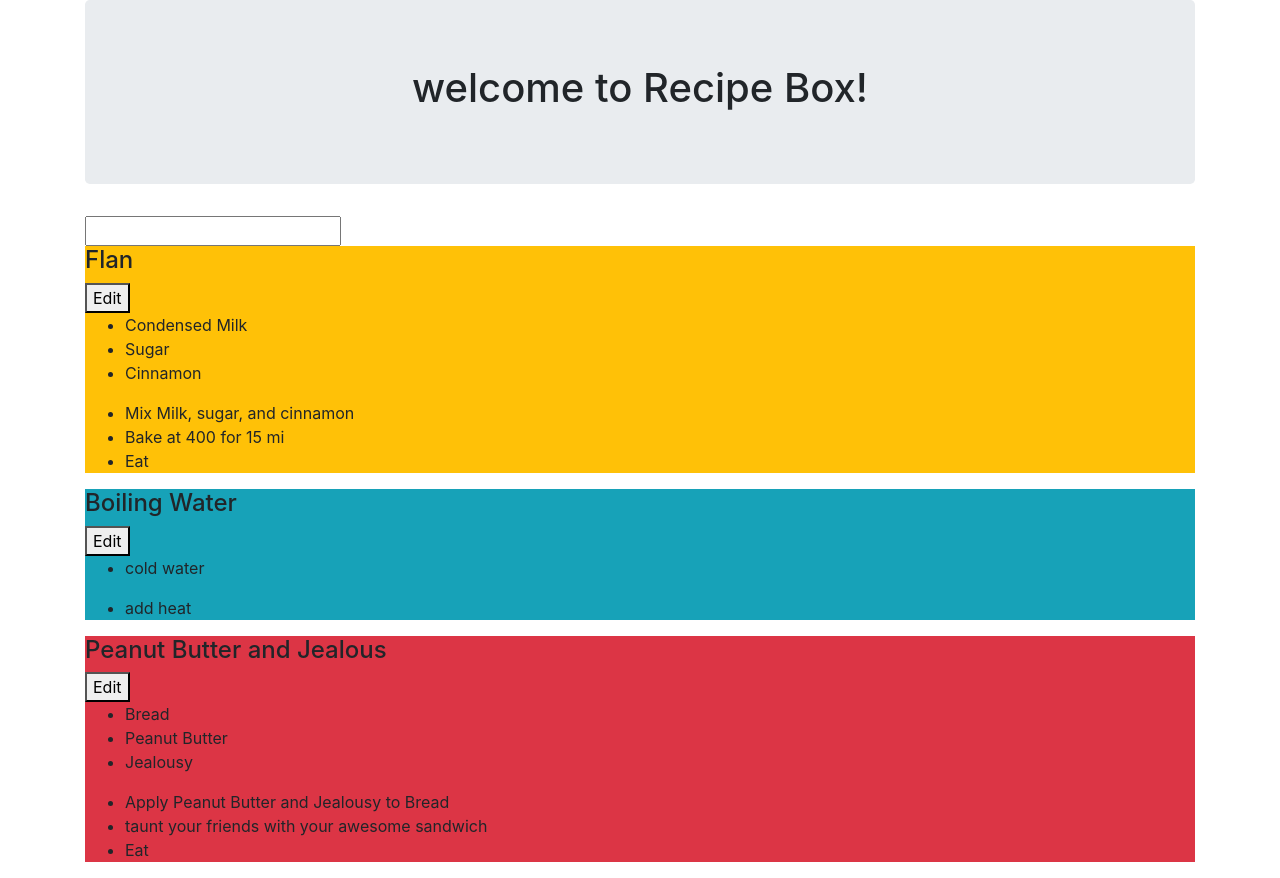
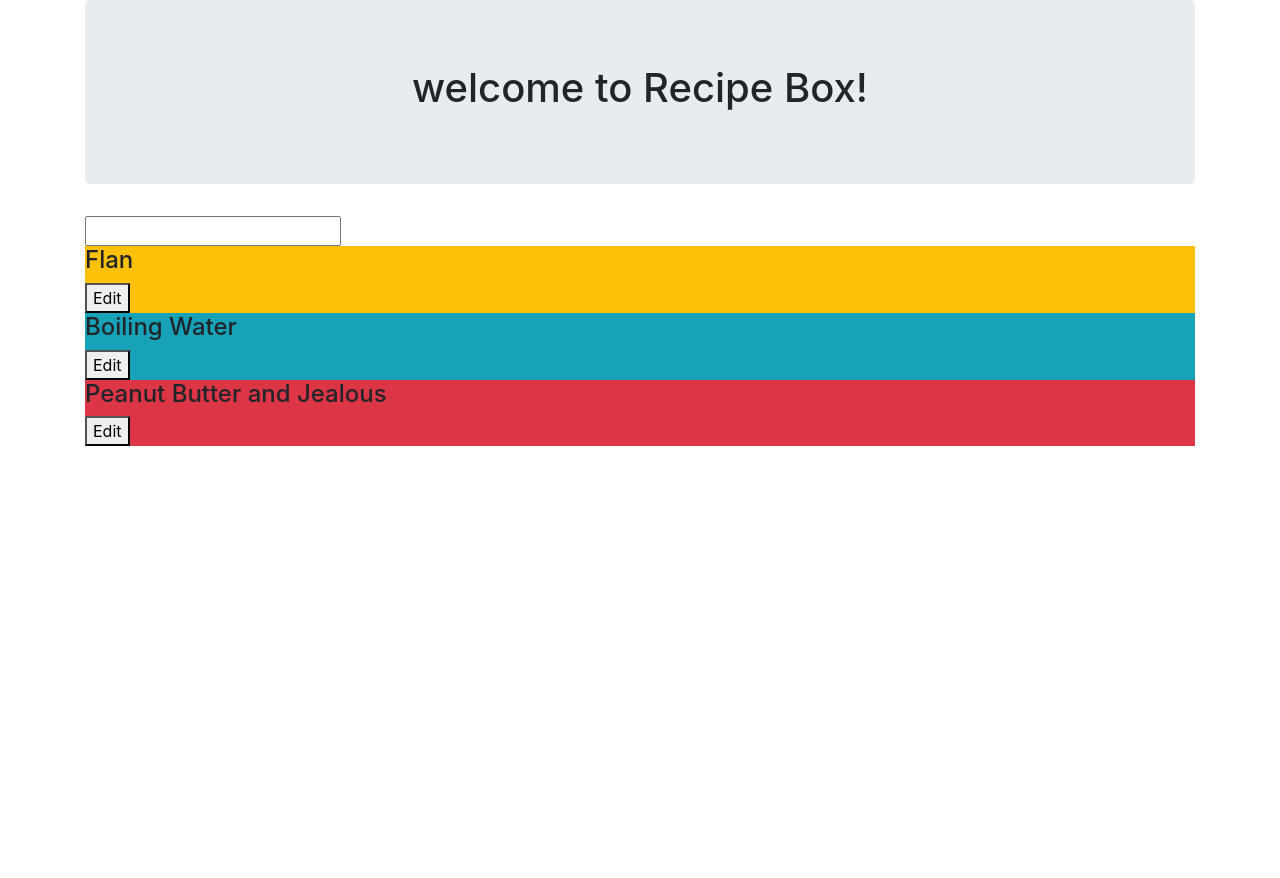
Before and after one commit to devinmounts/recipe-binding, an Angular app: page / in a window 1280 px wide. After the commit the page ends 800 px from the top, so only its background shows below. Built offline with nearby package versions, Linux system fonts and the light colour scheme.

Commit message:
show and hide recipe details.

```diff
--- a/src/app/app.component.html
+++ b/src/app/app.component.html
@@ -11,13 +11,15 @@
     <input [(ngModel)]="userName" type="text" name="user">
   </form>
   <div [class]="priorityColor(currentRecipe)" *ngFor="let currentRecipe of recipies">
-    <h4 >{{currentRecipe.title}}</h4> <button (click)="editTask(currentRecipe)">Edit</button>
-    <ul>
-        <li *ngFor="let object of currentRecipe.ingredients">{{object.ingredient}}
-    </ul>
-    <ul>
-        <li *ngFor="let object of currentRecipe.directions">{{object.direction}}
-    </ul>
+    <h4 (click)="showRecipe(currentRecipe)">{{currentRecipe.title}}</h4> <button (click)="editTask(currentRecipe)">Edit</button>
+    <div *ngIf="recipeToShow  && recipeToShow == currentRecipe">
+      <ul>
+          <li *ngFor="let object of recipeToShow.ingredients">{{object.ingredient}}
+      </ul>
+      <ul>
+          <li *ngFor="let object of recipeToShow.directions">{{object.direction}}
+      </ul>
+    </div>
   </div>
   <div *ngIf="selectedRecipe">
     <h3>{{selectedRecipe.title}}</h3>
--- a/src/app/app.component.ts
+++ b/src/app/app.component.ts
@@ -14,13 +14,23 @@ export class AppComponent {
     new Recipe('Peanut Butter and Jealous',[{ingredient: 'Bread'}, {ingredient: 'Peanut Butter'}, {ingredient: 'Jealousy'}], [{direction: 'Apply Peanut Butter and Jealousy to Bread'}, {direction: 'taunt your friends with your awesome sandwich'}, {direction: 'Eat'}], 3)
   ];
   selectedRecipe = null;
+  recipeToShow = null;
 
   editTask(clickedRecipe){
     this.selectedRecipe = clickedRecipe;
   }
 
+  showRecipe(clickedRecipe){
+    if(this.recipeToShow == clickedRecipe){
+      this.recipeToShow = null;
+    } else {
+      this.recipeToShow = clickedRecipe;
+    }
+    ;
+  }
+
   priorityColor(currentRecipe) {
-    if (currentRecipe.priority === 3) {
+    if (currentRecipe.priority == 3) {
       return "bg-danger";
     } else if (currentRecipe.priority == 2){
       return "bg-warning";
--- a/src/app/models/recipe.model.ts
+++ b/src/app/models/recipe.model.ts
@@ -1,4 +1,4 @@
 export class Recipe {
-  public cooked: boolean = false;
+  public cooked: boolean = true;
    constructor(public title: string, public ingredients: [{ingredient: string}], public directions: [{direction: string}], public priority: number ) {}
 }
--- a/src/index.html
+++ b/src/index.html
@@ -10,5 +10,7 @@
 </head>
 <body>
   <app-root></app-root>
+
+
 </body>
 </html>
```
